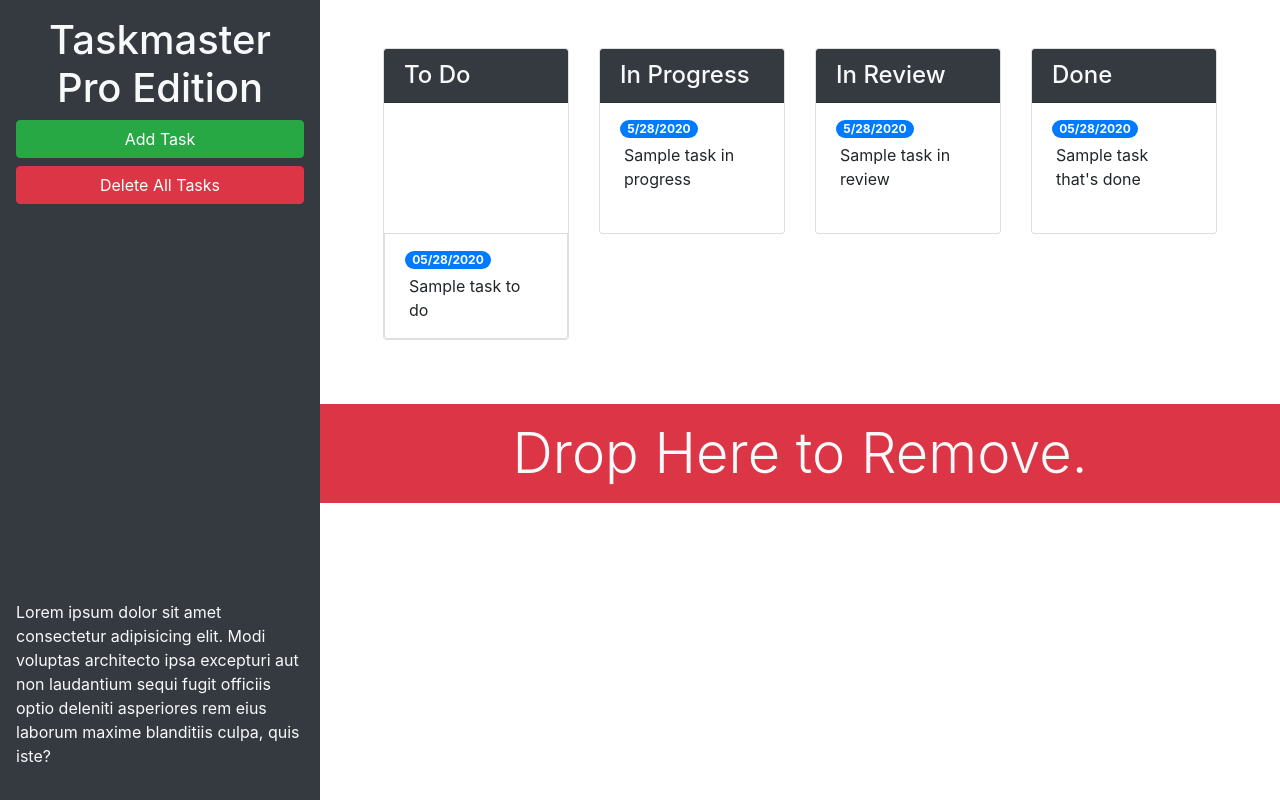
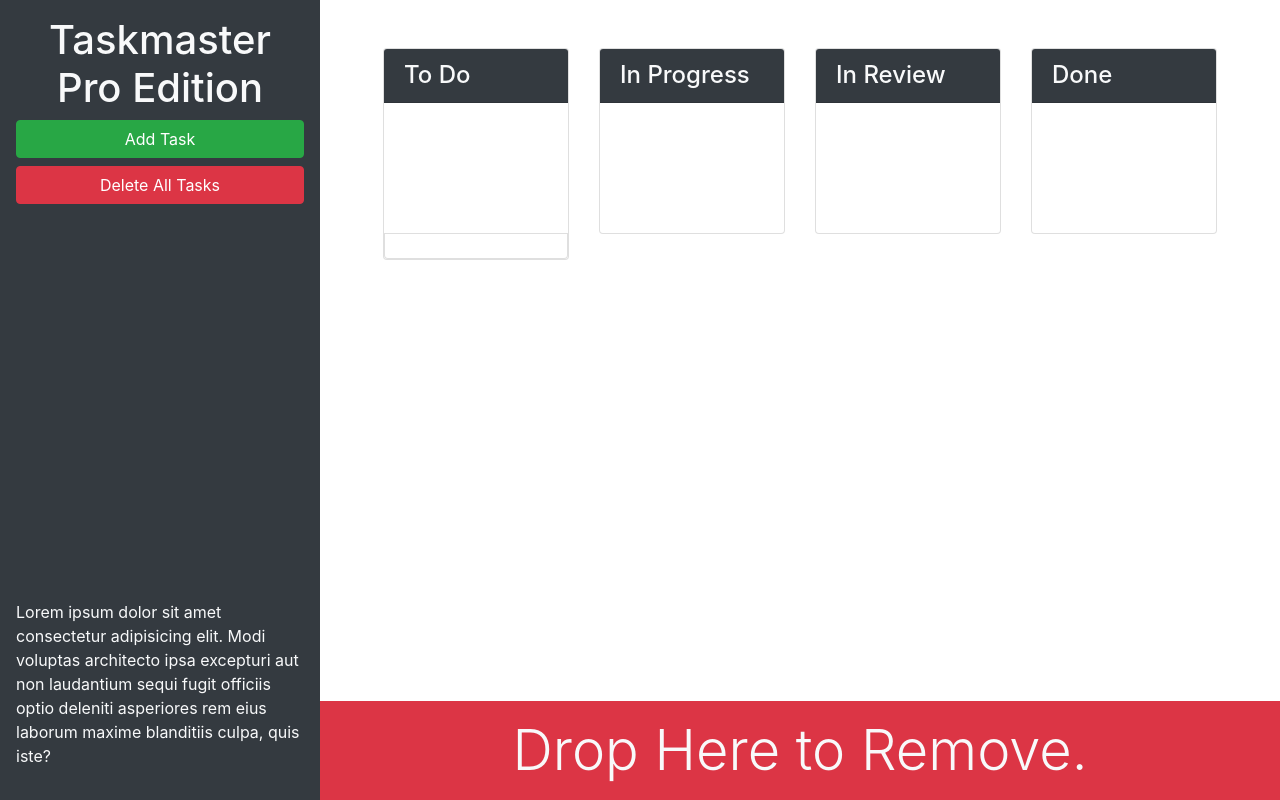
Before and after one commit to natasharrison/taskmaster-pro, a plain HTML site: page index.html in a window 1280 px wide. Drawn offline with nearby package versions, Linux system fonts and the light colour scheme.

Commit message:
5.2 snapshot corrections

```diff
--- a/index.html
+++ b/index.html
@@ -32,8 +32,6 @@
             <h4 class="card-header bg-dark text-light">To Do</h4>
             <ul id="list-toDo" class="list-group list-group-flush"> </ul>
             <li class="list-group-item">
-              <span class="badge badge-primary badge-pill">05/28/2020</span>
-              <p class="m-1">Sample task to do</p>
             </li>
             </ul>
           </div>
@@ -45,8 +43,6 @@
             <h4 class="card-header bg-dark text-light">In Progress</h4>
             <ul id="list-inProgress" class="list-group list-group-flush">
               <li class="list-group-item">
-                <span class="badge badge-primary badge-pill">5/28/2020</span>
-                <p class="m-1">Sample task in progress</p>
               </li>
             </ul>
           </div>
@@ -58,8 +54,6 @@
             <h4 class="card-header bg-dark text-light">In Review</h4>
             <ul id="list-inReview" class="list-group list-group-flush">
               <li class="list-group-item">
-                <span class="badge badge-primary badge-pill">5/28/2020</span>
-                <p class="m-1">Sample task in review</p>
               </li>
             </ul>
           </div>
@@ -71,18 +65,16 @@
             <h4 class="card-header bg-dark text-light">Done</h4>
             <ul id="list-done" class="list-group list-group-flush">
               <li class="list-group-item">
-                <span class="badge badge-primary badge-pill">05/28/2020</span>
-                <p class="m-1">Sample task that's done</p>
               </li>
             </ul>
           </div>
         </div>
         <!-- done end -->
       </div>
-      <div id ="trash">
+      <div class="mt-auto" id="trash">
         <div class="w-100 bg-danger p-3 text-center text-light display-4">
           Drop Here to Remove.
-      </div>
+        </div>
       </div>
     </main>
   </div>
```
